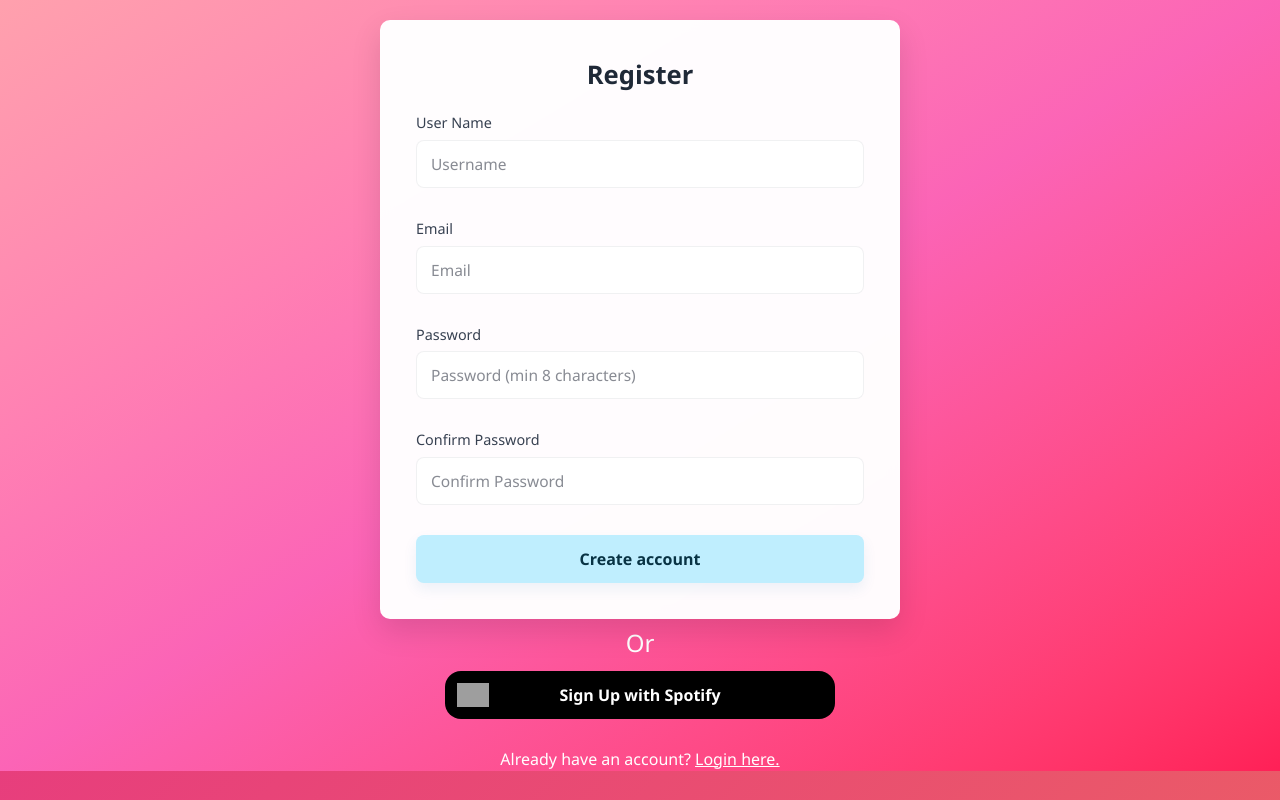
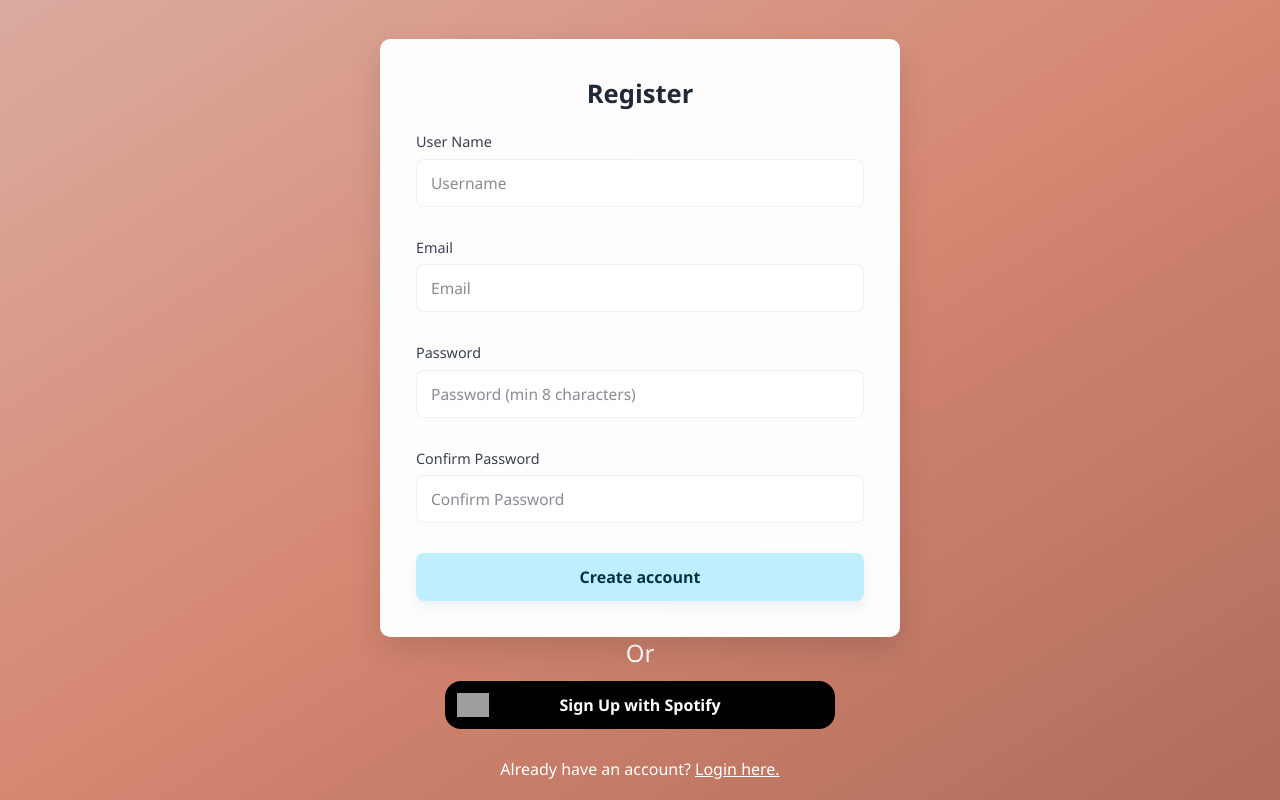
Before and after one commit to MasonAsemi/Harmony-Website, a React (Vite) app in the folder frontend/: page /register in a window 1280 px wide. Built offline with nearby package versions, Linux system fonts and the light colour scheme; no server answers; grey boxes are pictures that could not be loaded; the HTML template or start-up script is replaced by a standard one; a web font is replaced by a local one.

Commit message:
made register page cohesive

```diff
--- a/frontend/src/pages/Register.jsx
+++ b/frontend/src/pages/Register.jsx
@@ -105,7 +105,7 @@ function Register() {
     };
 
     return (
-        <section className="pt-5 overflow-hidden flex-col gap-y-2 bg-gradient-to-br from-rose-300 via-pink-400 to-rose-500 flex items-center justify-center">
+        <section className="pt-5 min-h-screen overflow-auto bg-gradient-to-br from-secondary via-accent to-primary flex flex-col items-center justify-center">
             <div className="auth-panel mx-4">
                 <h2 className="auth-title">Register</h2>
 
```
